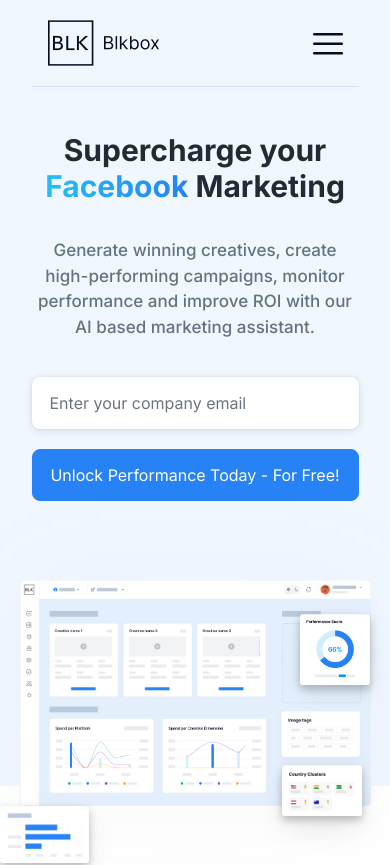
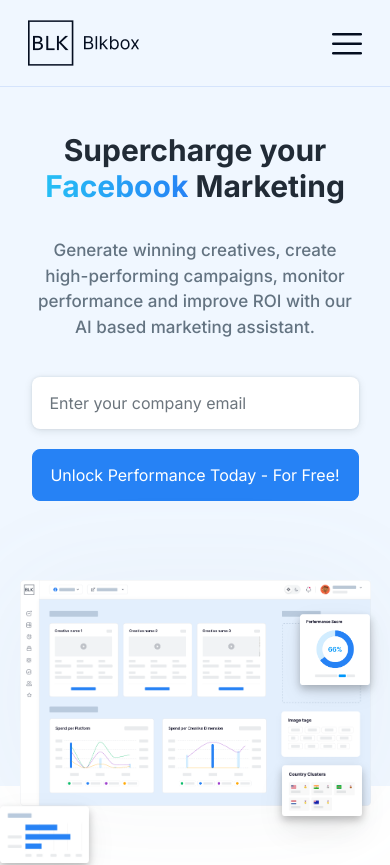
Before and after one commit to Redlio-Designs/bikbox, a React (Create React App) app: page / in a window 390 px wide. Shown: the top 865 px of the page. Built offline with nearby package versions, Linux system fonts and the light colour scheme.

Commit message:
changes done

```diff
--- a/src/App.js
+++ b/src/App.js
@@ -5,9 +5,9 @@
 import $ from 'jquery';
 
 
-import { Routes, Route } from "react-router-dom";
+import {Routes, Route} from "react-router-dom";
 import "./style.css"
-import Home from "./pages/Home";
+import Home from "./pages/home";
 import PerfomanceAudit from "./pages/PerfomanceAudit";
 import Skan from "./pages/Skan";
 import EnterprigitseLanding from "./pages/EnterpriseLanding";
--- a/src/components/Mobile-OffcanvasMenu/MobileOffCanvas.css
+++ b/src/components/Mobile-OffcanvasMenu/MobileOffCanvas.css
@@ -1,6 +1,6 @@
 .mobile-header-section {
         width: 100%;
-        padding: 20px 16px;
+        padding: 20px 28px;
         border-bottom: 1px solid rgba(172, 197, 247, 0.4);
 }
 
--- a/src/components/Mobile-OffcanvasMenu/MobileOffCanvas.js
+++ b/src/components/Mobile-OffcanvasMenu/MobileOffCanvas.js
@@ -19,16 +19,19 @@
     return (
         <>
             <div className="mobile-header-section d-flex justify-content-between align-items-center">
-                <img src={process.env.PUBLIC_URL + './images/logo.png'} />
+                <Link to='/'>  <img src={process.env.PUBLIC_URL + './images/logo.png'} /></Link>
                 <img src={process.env.PUBLIC_URL + './images/home/humburger.svg'} onClick={handleShow} className='cursor-pointer' />
             </div>
             <Offcanvas show={show} onHide={handleClose} className="mobile-offcanvas">
                 <Offcanvas.Header>
-                    <Offcanvas.Title className="d-flex justify-content-between align-items-center w-100"> <img src={process.env.PUBLIC_URL + './images/white-logo.svg'} />
-                        <Link to='/'>
-                            <img src={process.env.PUBLIC_URL + './images/white-close-icon.svg'} onClick={handleClose} className='cursor-pointer' cursor-pointer />
+                    <Offcanvas.Title className="d-flex justify-content-between align-items-center w-100"> <Link to='/'> <img src={process.env.PUBLIC_URL + './images/white-logo.svg'} /></Link>
 
-                        </Link>
+
+
+                        <img src={process.env.PUBLIC_URL + './images/white-close-icon.svg'} onClick={handleClose} className='cursor-pointer' cursor-pointer />
+
+
+
                     </Offcanvas.Title>
                 </Offcanvas.Header>
                 <Offcanvas.Body>
--- a/src/pages/home.js
+++ b/src/pages/home.js
@@ -1,4 +1,4 @@
-import React from 'react'
+import React, {useEffect, useState} from 'react'
 // components
 import SingleImage from '../components/SingleImage/SingleImage'
 import SemiTitleWithDescription from '../components/SemiTitleWithDescription/SemiTitleWithDescription'
@@ -20,13 +20,27 @@
 // components end
 
 export default function Home() {
+    const [screenWidth, setScreenWidth] = useState(window.innerWidth)
+
+    useEffect(() => {
+        window.addEventListener('resize', () => setScreenWidth(window.innerWidth))
+
+    })
     return (
         <>
-
-
             <div className='bg-light-blue'>
+                {
+                    screenWidth <= 768 ?
+                        <container fluid>
+                            <div className='MP9597' id="Remove-Con-In-Mob">
+                                <NavigationMenu />
+                            </div>
+                        </container> :
+                        <div className='container MP9597' id="Remove-Con-In-Desktop">
+                            <NavigationMenu />
+                        </div>
+                }
                 <div className='container'>
-                    <NavigationMenu />
                     <div className='row'>
                         <div className='col-lg-12'>
                             <HomeHeroSection />
```
